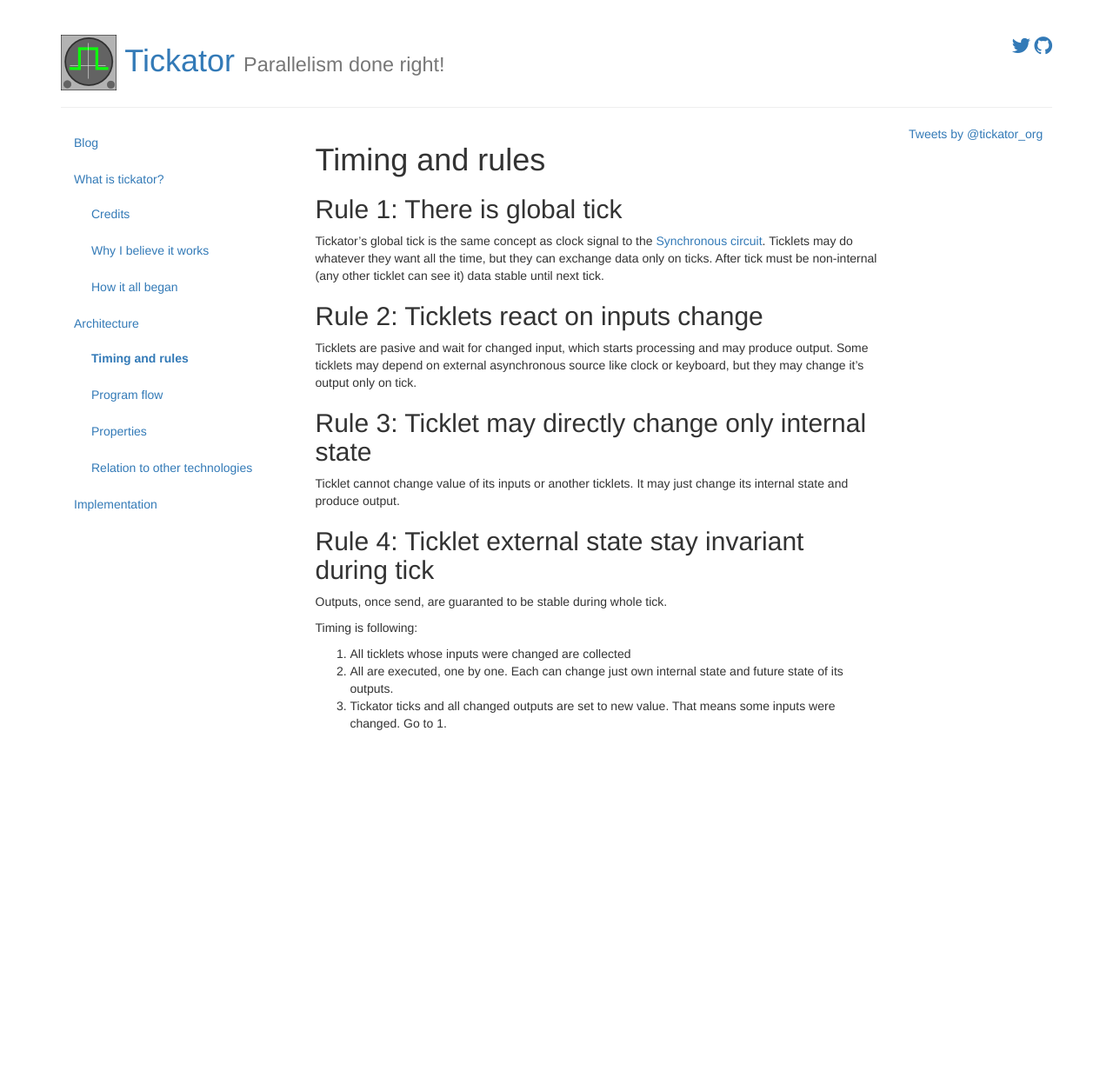
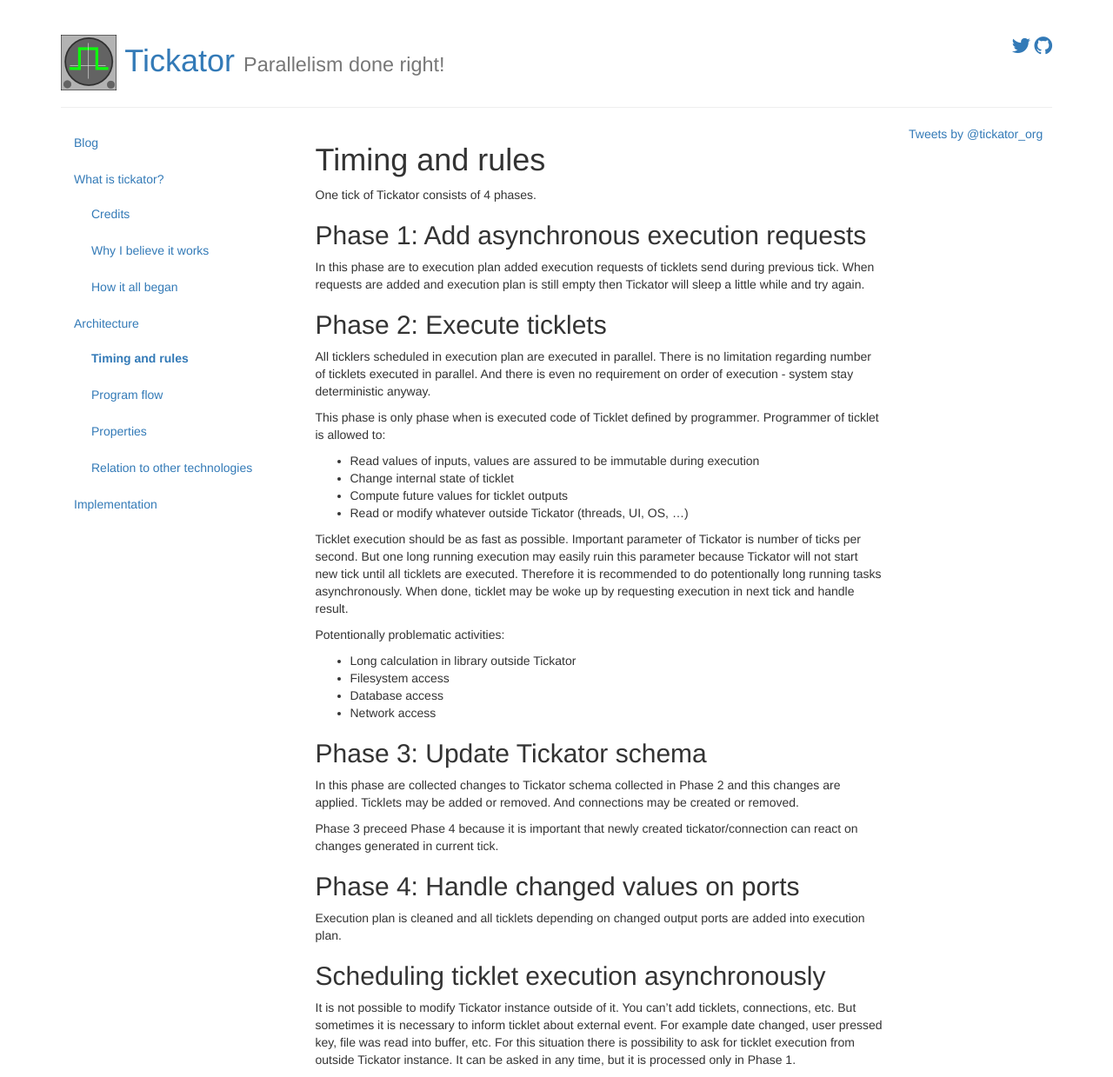
Before and after one commit to jkubos/tickator, a Jekyll site: the page built from articles/timing-and-rules.md, in a window 1280 px wide. Shown: the whole page at 87% size. Built offline with Jekyll 4.4.1, drawn with Linux system fonts in a browser that asks for light colours; nearby versions of some CDN libraries; comment, search, counter and statistics services are not loaded; before the commit the page ends 900 px from its top, so only the background shows below that.

Commit message:
New post and article about rules and timing

```diff
--- a/articles/timing-and-rules.md
+++ b/articles/timing-and-rules.md
@@ -7,30 +7,47 @@ permalink: /articles/timing-and-rules
 Timing and rules
 ================
 
-Rule 1: There is global tick
-----------------------------
+One tick of Tickator consists of 4 phases.
 
-Tickator's global tick is the same concept as clock signal to the [Synchronous circuit](https://en.wikipedia.org/wiki/Synchronous_circuit). Ticklets may do whatever they want all the time, but they can exchange data only on ticks. After tick must be non-internal (any other ticklet can see it) data stable until next tick.
+Phase 1: Add asynchronous execution requests
+--------------------------------------------
 
+In this phase are to execution plan added execution requests of ticklets send during previous tick. When requests are added and execution plan is still empty then Tickator will sleep a little while and try again.
 
-Rule 2: Ticklets react on inputs change
+Phase 2: Execute ticklets
+-------------------------
+
+All ticklers scheduled in execution plan are executed in parallel. There is no limitation regarding number of ticklets executed in parallel. And there is even no requirement on order of execution - system stay deterministic anyway.
+
+This phase is only phase when is executed code of Ticklet defined by programmer. Programmer of ticklet is allowed to:
+
+*   Read values of inputs, values are assured to be immutable during execution
+*   Change internal state of ticklet
+*   Compute future values for ticklet outputs
+*   Read or modify whatever outside Tickator (threads, UI, OS, ...)
+
+Ticklet execution should be as fast as possible. Important parameter of Tickator is number of ticks per second. But one long running execution may easily ruin this parameter because Tickator will not start new tick until all ticklets are executed. Therefore it is recommended to do potentionally long running tasks asynchronously. When done, ticklet may be woke up by requesting execution in next tick and handle result.
+
+Potentionally problematic activities:
+
+*   Long calculation in library outside Tickator
+*   Filesystem access
+*   Database access
+*   Network access
+
+Phase 3: Update Tickator schema
+-------------------------------
+
+In this phase are collected changes to Tickator schema collected in Phase 2 and this changes are applied. Ticklets may be added or removed. And connections may be created or removed.
+
+Phase 3 preceed Phase 4 because it is important that newly created tickator/connection can react on changes generated in current tick.
+
+Phase 4: Handle changed values on ports
 ---------------------------------------
 
-Ticklets are pasive and wait for changed input, which starts processing and may produce output. Some ticklets may depend on external asynchronous source like clock or keyboard, but they may change it's output only on tick.
+Execution plan is cleaned and all ticklets depending on changed output ports are added into execution plan.
 
-Rule 3: Ticklet may directly change only internal state
--------------------------------------------------------
+Scheduling ticklet execution asynchronously
+-------------------------------------------
 
-Ticklet cannot change value of its inputs or another ticklets. It may just change its internal state and produce output.
-
-Rule 4: Ticklet external state stay invariant during tick
----------------------------------------------------------
-
-Outputs, once send, are guaranted to be stable during whole tick.
-
-
-Timing is following:
-
-1.   All ticklets whose inputs were changed are collected
-2.   All are executed, one by one. Each can change just own internal state and future state of its outputs.
-3.   Tickator ticks and all changed outputs are set to new value. That means some inputs were changed. Go to 1.
+It is not possible to modify Tickator instance outside of it. You can't add ticklets, connections, etc. But sometimes it is necessary to inform ticklet about external event. For example date changed, user pressed key, file was read into buffer, etc. For this situation there is possibility to ask for ticklet execution from outside Tickator instance. It can be asked in any time, but it is processed only in Phase 1.
```
Also changed, not shown: _posts/2016-03-03-architecture-described.md (added, +13 -0 lines).
